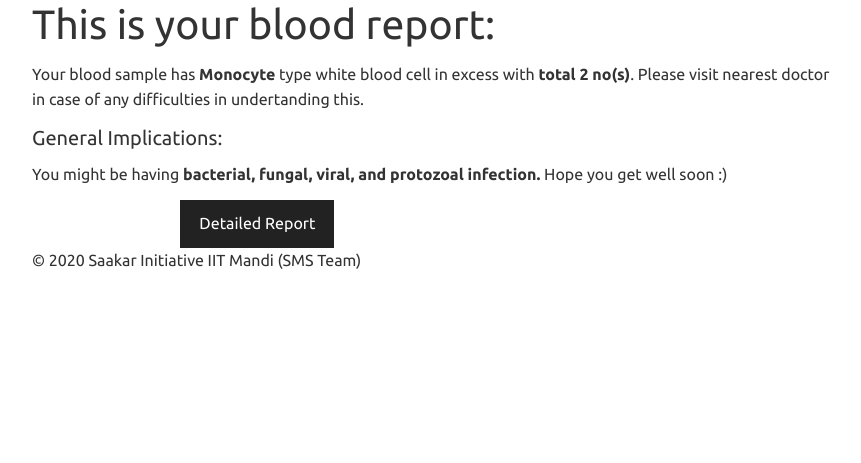
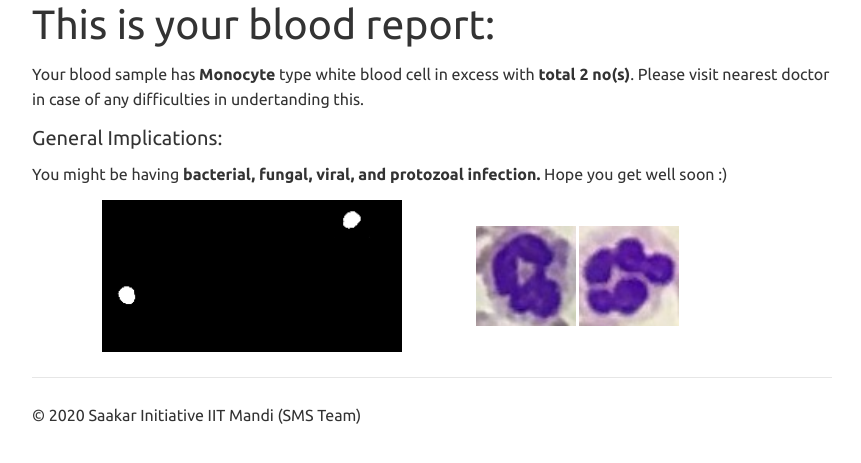
Before and after one commit to shreyasbapat/Blood-Cancer-Prediction, a Flask app: page /analyse/ in a window 1280 px wide. Shown: the part 225-688 px from the top of the page, without its empty margins (208-1069 px from the left). Run offline with Flask 2, Linux system fonts and the light colour scheme; some libraries are stand-ins or nearby versions.

Commit message:
One more stop

```diff
--- a/app.py
+++ b/app.py
@@ -3,6 +3,7 @@ import functools
 import os
 import re
 import urllib
+from time import sleep
 
 from flask import (Flask, flash, Markup, redirect, render_template, request,
                    Response, session, url_for)
@@ -94,6 +95,7 @@ def tell_the_fortune(path):
 
 @app.route('/analyse/')
 def analyse_it():
+    sleep(10)
     path = "../static/" + app.config['last_name']
     maxi = tell_the_fortune(path)
     dis = {
@@ -108,14 +110,10 @@ def analyse_it():
         2 : "high stress levels or you might be smoking cigarettes or sniffing tobacco. You might even face chronic myeloid leukemia.",
         3 : "Endocrine disorders, Autoimmune disorders, Skin disorders, Parasitic and fungal diseases or Tumors and Toxins.",
     }
-    return render_template('result.html', cell = dis[maxi], count = maxi + 2, disease = disease[maxi])
-
-@app.route('/last/')
-def last_page():
     path  = "../static/1_1.jpg"
     path1 = "../static/1_2.jpg"
     mask = "../static/mask.jpg"
-    return render_template('image_report.html', wbc_image=mask, wbc_image1=path1, wbc_image2=path)
+    return render_template('result.html', cell = dis[maxi], count = maxi + 2, disease = disease[maxi], wbc_image=mask, wbc_image1=path1, wbc_image2=path)
 
 @app.route('/')
 def index():
--- a/templates/result.html
+++ b/templates/result.html
@@ -12,11 +12,13 @@
     <h4>General Implications: </h4>
     <p>You might be having <b>{{ disease }}</b> Hope you get well soon :)</p>
 
-    </form>
-    <div class="form-group">
-      <div class="col-sm-offset-2 col-sm-10">
-        <a href="/last"><button class="btn btn-default" type="submit">Detailed Report</button></a>
-      </div>
+    <div>
+        <span style="display: inline-block; padding: 0 70px">
+           <img src="{{ wbc_image }}" alt="WBC Image" width=300vh>
+        </span>
+        <span style="display: inline-block">
+          <img src="{{ wbc_image1 }}" alt="WBC Image" width=100vh>
+          <img src="{{ wbc_image2 }}" alt="WBC Image" width=100vh>
+        </span>
     </div>
-  </form>
 {% endblock %}
--- a/templates/show.html
+++ b/templates/show.html
@@ -6,7 +6,7 @@
 
 {% block content %}
     <h1>The uploaded image is: </h1>
-    <img src="{{ user_image }}" alt="User Image">
+    <img src="{{ user_image }}" alt="User Image" style="max-width: 1000px">
 
     <h2>Continue? Press Yes</h2>
     </form>
```
Also changed, not shown: templates/image_report.html (deleted, +0 -14 lines).
